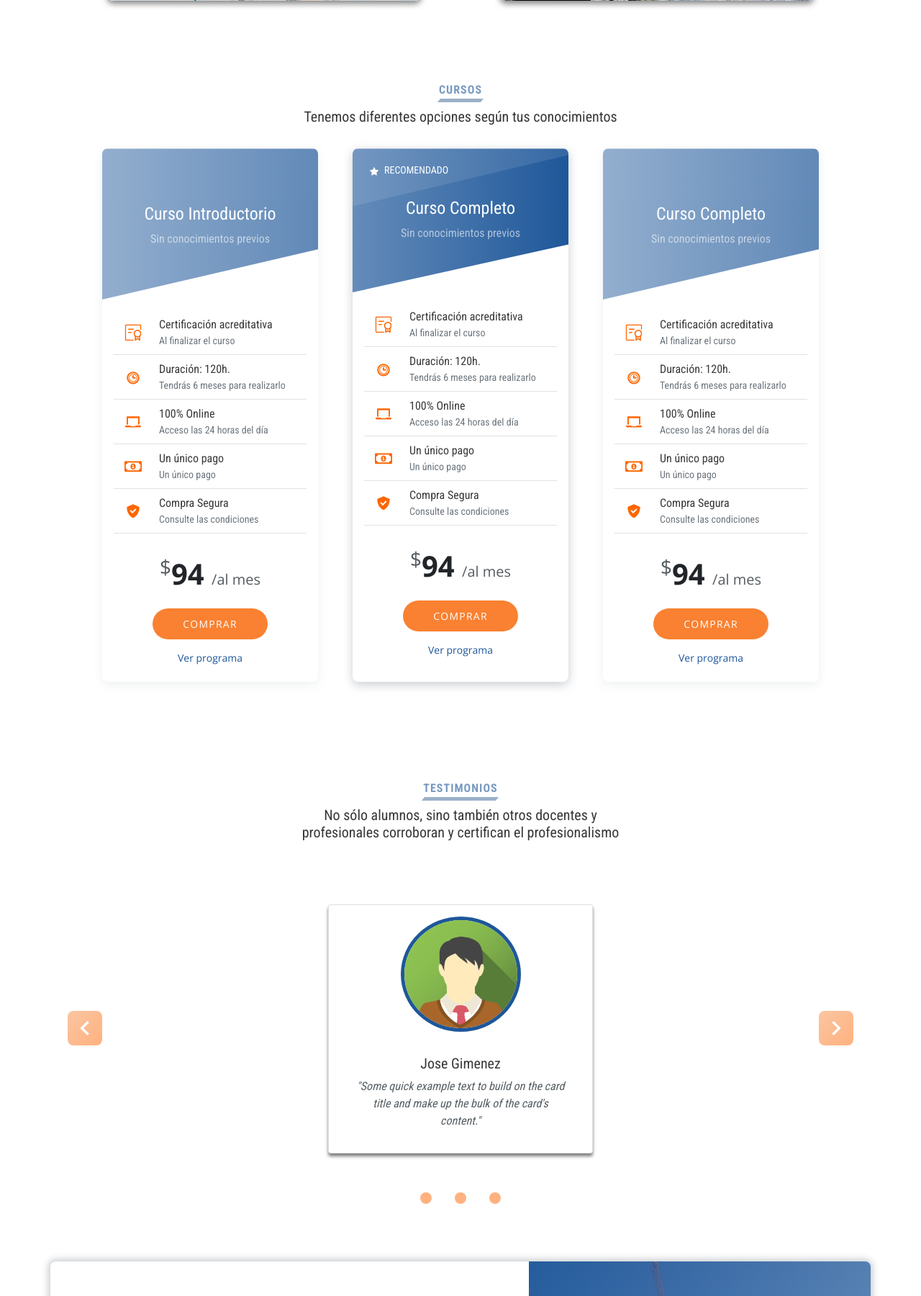
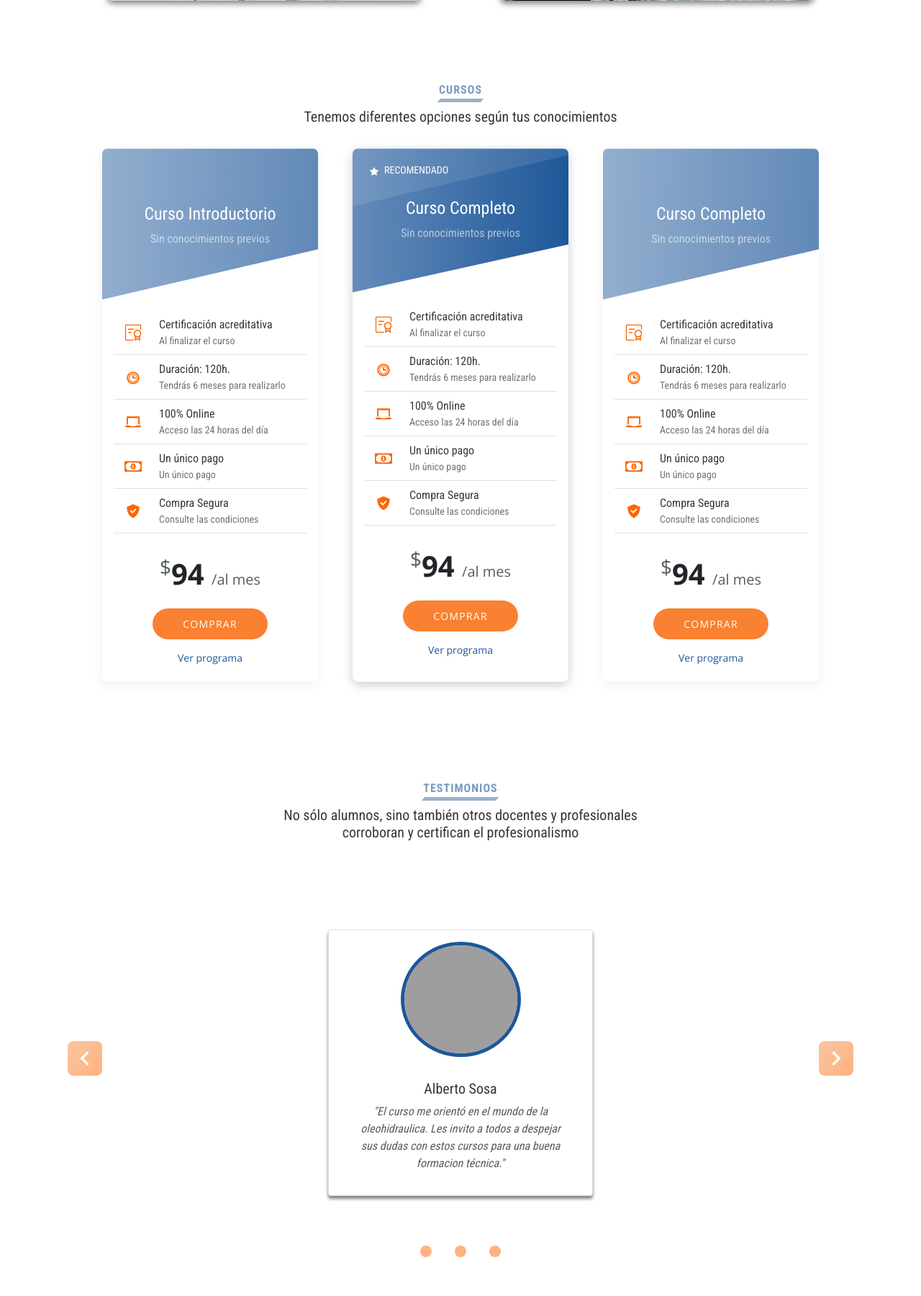
Before and after one commit to gmsanchezgaray/proyecto-hidronaval, a PHP site: page / in a window 1280 px wide. Shown: the part 3280-5080 px from the top of the page at 72% size. Run offline with PHP 8.4, Linux system fonts and the light colour scheme; style sheets or scripts are compiled from the project's sources; some libraries are stand-ins or nearby versions; grey boxes are pictures that could not be loaded.

Commit message:
Arreglos de tab-info y detalles responsive de carrusel

```diff
--- a/css/styles.scss
+++ b/css/styles.scss
@@ -267,10 +267,6 @@ main {
     .skills-info {
       h2 {
         color: $titles;
-
-        span {
-          color: $info;
-        }
       }
 
       .tab-info {
@@ -309,7 +305,6 @@ main {
         }
       }
     }
-  }
 
 // ACTIVE BUTTONS JS
 
@@ -518,10 +513,10 @@ main {
       }
     }
     #carousel {
-      height: 400px;
-      margin-bottom: 8rem !important;
+      height: 600px;
+      margin-bottom: 6rem !important;
       .carousel-indicators {
-        bottom: -12%;
+        bottom: 5%;
         button{
           margin: 0 1em;
           width: 1em;
@@ -541,6 +536,8 @@ main {
       .carousel-inner {
         height: 100%;
         padding: 2rem;
+        display: flex;
+        align-items: center;
         .carousel-item {
           .card {
             width: 23rem;
@@ -644,7 +641,7 @@ main {
       }
     }
   }
-
+}
 // SKEW-PRE-FOOTER
 
 .skew-contact {
--- a/js/tab-info.js
+++ b/js/tab-info.js
@@ -1,27 +1,30 @@
 var tabInfo = document.querySelector('.tab-info');
 var tabButtons = document.querySelectorAll('.tab-info-btn');
+var tabTitle = document.querySelector('.tab-title');
 
 // INFO DATA TABS - Se almacena en un array de objetos la informacion referente a cada una de las opciones de seccion bajo la propiedad "data"
 
 const dataUl = [
     {
+        title: 'Animate a desarrollar nuevas habilidades',
         data: `
         <li>Aprenderas muchas habilidades dentro del curso relacionadas con el aprendizaje tecnico de Oleohidraulica naval</li>
-        <li>Trabajaras en habilidades unicas y demandadas</li>
+        <li>Trabajaras en habilidades unicas y demandadas dentro del sector</li>
         <li>Elementos de lista de prueba en tab "Habilidades"</li>
-    `,
-        title: 'Oleohidraulica'
-    },
-    {
-        data: `
-        <li>Conocer los principios físicos que rigen las aplicaciones hidráulicas complementándolos con el conocimiento sobre fluidos.</li>
-
-        <li>Distinguir la estructura básica de una <strong>centralina hidráulica</strong>, diferenciando entre los diferentes tipos de bombas a instalar y los accesorios que esta pueda presentar.</li>
-
-        <li>Manejar los actuadores más comunes de las aplicaciones hidráulicas (desarrollando tanto función como cálculo).</li>
     `
     },
     {
+        title: 'Somos expertos en Oleohidraulica Naval',
+        data: `
+        <li>Conoceras los principios físicos que rigen las aplicaciones hidráulicas complementándolos con el conocimiento sobre fluidos.</li>
+
+        <li>Distinguiras la estructura básica de una <strong>centralina hidráulica</strong>, diferenciando entre los diferentes tipos de bombas a instalar y los accesorios que esta pueda presentar.</li>
+
+        <li>Aprenderas a manejar los actuadores más comunes de las aplicaciones hidráulicas (desarrollando tanto función como cálculo).</li>
+    `
+    },
+    {
+        title: 'Demostrá todo lo que aprendiste',
         data: `
         <li>Recibiras un certificado avalado por diferentes entidades del area naval</li>
         <li>Demostraras tu asistencia y compromiso con la capacitacion que conlleva ser Técnico Oleohidraulico</li>
@@ -29,9 +32,10 @@ const dataUl = [
     `
     },
     {
+        title: 'Tus conocimientos son nuestro objetivo',
         data: `
         <li>Nuestro objetivo es expandir los conocimientos del area de Oleohidraulica Naval para capacitar a los futuros técnicos que decidan desarrollarse en la misma</li>
-        <li>Contamos con </li>
+        <li>Contamos con el apoyo de diferentes recursos que nos garantizan tu correcto aprendizaje en la materia</li>
         <li>Elementos de lista de prueba en tab "Objetivos"</li>
     `
     }
@@ -59,14 +63,20 @@ tabButtons.forEach((e,indexBtn) => {
 })
 
 const changeData = (index) => {
-    return tabInfo.innerHTML = dataUl[index].data;
+    tabInfo.innerHTML = dataUl[index].data;
+    tabTitle.innerHTML = dataUl[index].title;
 }
 
 const resetAnimation = () => {
     tabInfo.classList.add('animate__slideInLeft');
     setTimeout(() => {
         tabInfo.classList.remove('animate__slideInLeft');
-    },900)
+    },900);
+
+    tabTitle.classList.add('animate__slideInDown');
+    setTimeout(() => {
+        tabTitle.classList.remove('animate__slideInDown');
+    },900);
 }
 
 const resetBtnActive = () => {
--- a/sections/index-sections/instructor.php
+++ b/sections/index-sections/instructor.php
@@ -11,7 +11,7 @@
             <div class="teacher-img-container col-md-5 text-center">
                 <img class="img-teacher" src="css\img\page-img\img-instructor.jpg" alt="instructor">
             </div>
-            <div class="teacher-items col-md-6 mt-5 m-md-4">
+            <div class="teacher-items col-sm-12 col-lg-6 mt-5 m-md-4">
                 <h3 class="fs-2">Dario Omar Pistillo</h3>
 
                 <ul>
--- a/sections/index-sections/princing.php
+++ b/sections/index-sections/princing.php
@@ -1,6 +1,6 @@
 <div id="cursos" class="pricing-container pb-6">
     <div class="row text-center justify-content-center">
-        <div class="col-sm-5">
+        <div class="col-sm-12 col-lg-6">
             <span class="decorators">Cursos</span>
             <h5>Tenemos diferentes opciones según tus conocimientos</h5>
         </div>
--- a/sections/index-sections/tab-information.php
+++ b/sections/index-sections/tab-information.php
@@ -1,8 +1,6 @@
 <div class="skills row mx-auto align-content-center justify-content-between pb-6">
     <div class="skills-info col-sm-12 col-lg-6">
-        <h2 class="mb-4">Al finalizar el Curso de Hidráulica, <br>
-        <span>estarás capacitado para:</span>
-        </h2>
+        <h2 class="mb-4 tab-title animate__animated">Somos expertos en Oleohidraulica Naval</h2>
 
         <ul class="tab-info animate__animated">
             <li>Conocer los principios físicos que rigen las aplicaciones hidráulicas complementándolos con el conocimiento sobre fluidos.</li>
--- a/sections/index-sections/testimonios.php
+++ b/sections/index-sections/testimonios.php
@@ -1,12 +1,12 @@
 <div class="testimony-container container">
     <div class="row text-center justify-content-center">
-        <div class="testimony-intro col-sm-5 text-success">
+        <div class="testimony-intro col-sm-12 col-lg-6 text-success">
             <span class="decorators">Testimonios</span>
             <h5>No sólo alumnos, sino también otros docentes y profesionales corroboran y certifican el profesionalismo</h5>
         </div>
     </div>
 
-    <div id="carousel" class="carousel slide my-5" data-bs-ride="carousel">
+    <div id="carousel" class="carousel mt-0 mb-4 slide" data-bs-ride="carousel">
         <div class="carousel-indicators">
             <button type="button" data-bs-target="#carousel" data-bs-slide-to="0" class="active" aria-current="true" aria-label="Slide 1"></button>
             <button type="button" data-bs-target="#carousel" data-bs-slide-to="1" aria-label="Slide 2"></button>
@@ -15,10 +15,10 @@
         <div class="carousel-inner">
             <div class="carousel-item active">
                 <div class="card mx-auto text-center">
-                    <img src="css\img\img-testimonials\img-example-1.png" class="card-img-top mx-auto mb-3" alt="...">
+                    <img src="css\img\img-testimonials\recomend-3.jpg" class="card-img-top mx-auto mb-3" alt="...">
                     <div class="card-body">
-                        <h5 class="card-title">Jose Gimenez</h5>
-                        <p class="card-text">"Some quick example text to build on the card title and make up the bulk of the card's content."</p>
+                        <h5 class="card-title">Alberto Sosa</h5>
+                        <p class="card-text">"El curso me orientó en el mundo de la oleohidraulica. Les invito a todos a despejar sus dudas con estos cursos para una buena formacion técnica."</p>
                     </div>
                 </div>
             </div>
```
Also changed, not shown: css/styles.css, 1 other file.
